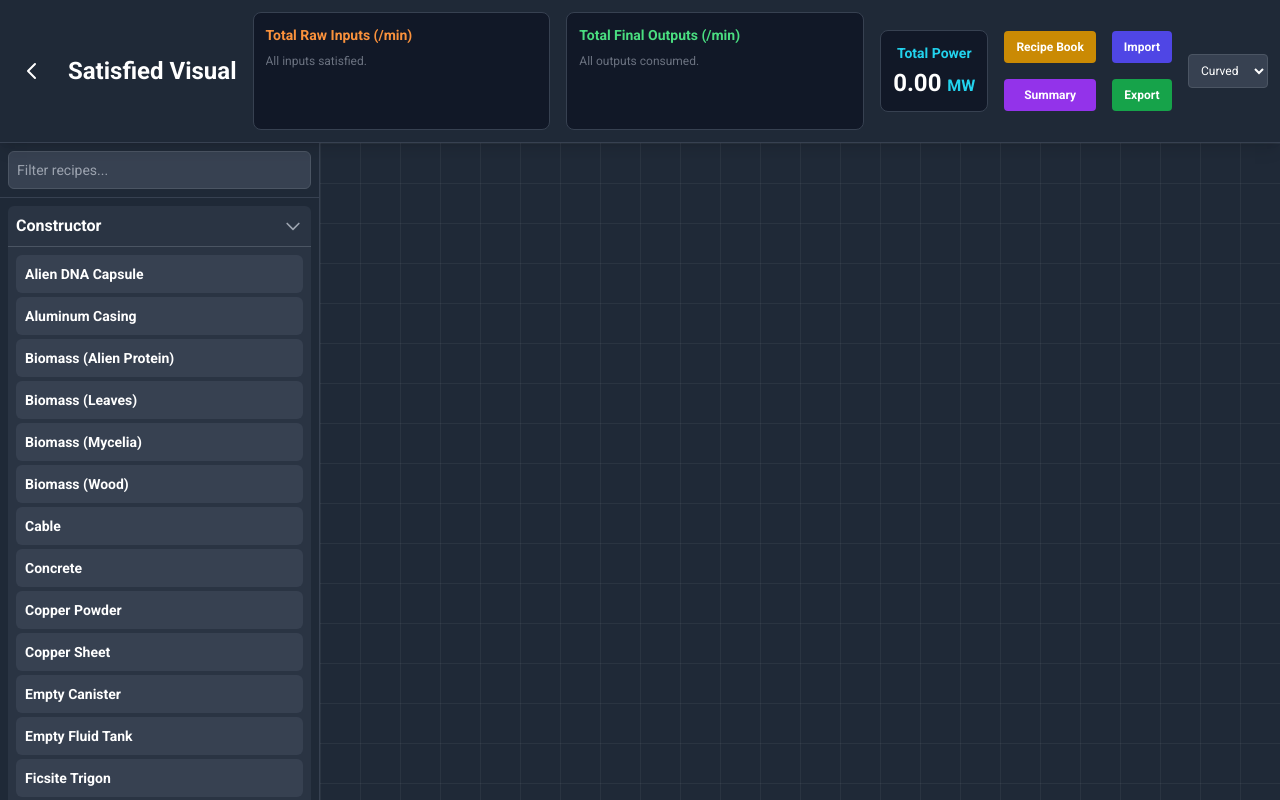
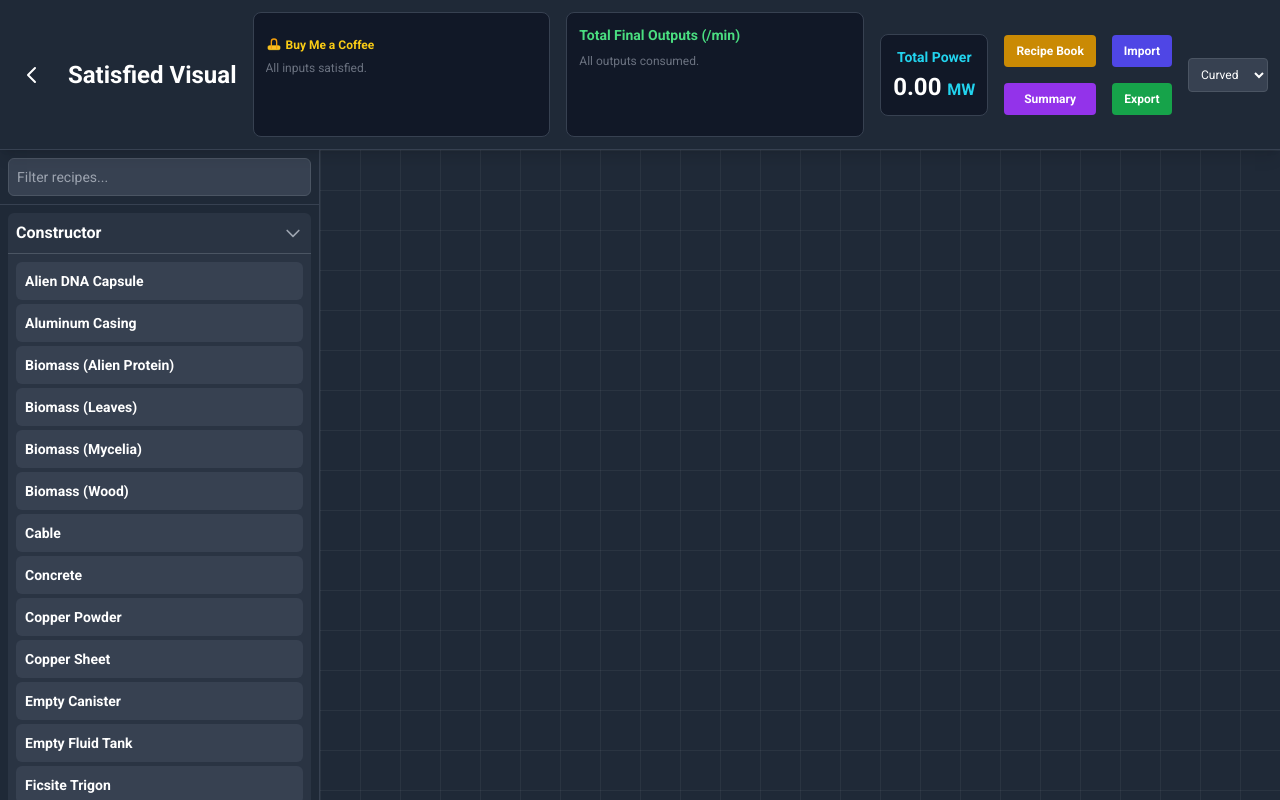
Before and after one commit to Shinjuku1/SatisfiedVisual, a plain HTML site: page index.html in a window 1280 px wide. Drawn offline with nearby package versions, Linux system fonts and the light colour scheme.

Commit message:
Update index.html

```diff
--- a/index.html
+++ b/index.html
@@ -250,7 +250,14 @@
             <h1 class="text-2xl font-bold text-white">Satisfied Visual</h1>
             <div class="flex-1 grid grid-cols-2 gap-4">
                 <div class="bg-gray-900 p-3 rounded-lg border border-gray-700">
-                    <h3 class="text-sm font-bold text-orange-400 mb-2">Total Raw Inputs (/min)</h3>
+                    <h3 class="text-sm font-bold text-orange-400 mb-2"></h3>
+                    <a href="https://buymeacoffee.com/shinjuku1" target="_blank" rel="noopener" class="inline-flex items-center gap-1 text-xs text-yellow-400 hover:text-yellow-300 font-semibold mt-1">
+                        <svg xmlns="http://www.w3.org/2000/svg" class="w-4 h-4 inline" fill="none" viewBox="0 0 24 24" stroke="currentColor">
+                            <path d="M5 19h14a2 2 0 002-2v-2a2 2 0 00-2-2H5a2 2 0 00-2 2v2a2 2 0 002 2z" fill="#fbbf24"/>
+                            <path d="M8 17V7a4 4 0 118 0v10" stroke="#f59e0b" stroke-width="2" stroke-linecap="round" stroke-linejoin="round"/>
+                        </svg>
+                        Buy Me a Coffee
+                    </a>
                     <div id="total-inputs" class="text-xs grid grid-cols-2 lg:grid-cols-3 xl:grid-cols-4 gap-x-3 gap-y-1 h-16 overflow-y-auto"></div>
                 </div>
                 <div class="bg-gray-900 p-3 rounded-lg border border-gray-700">
```
